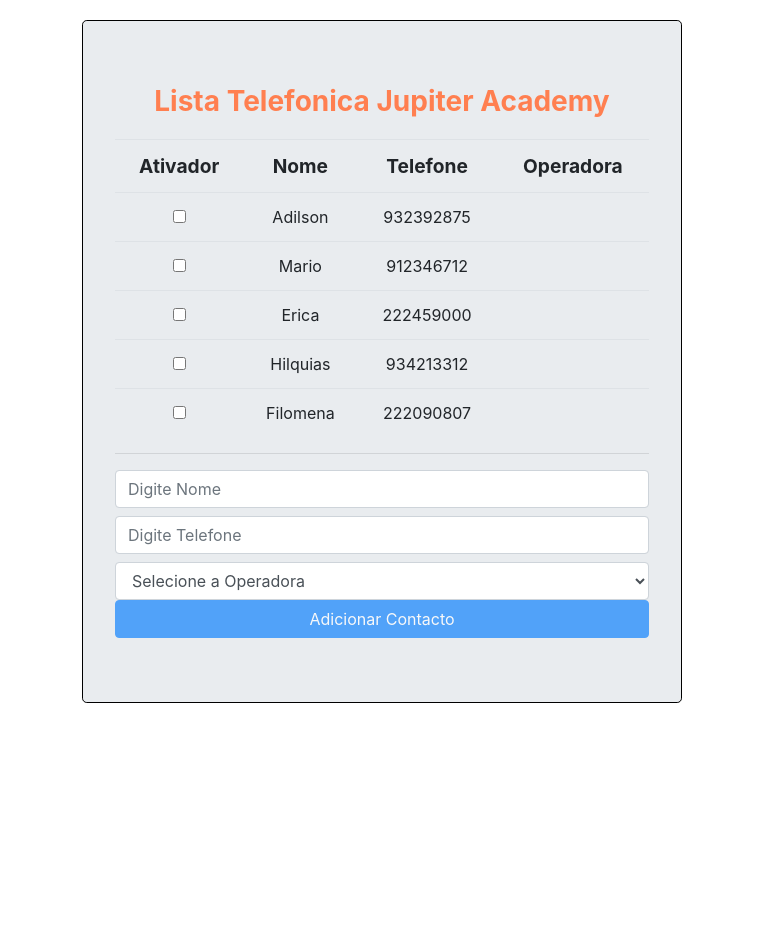
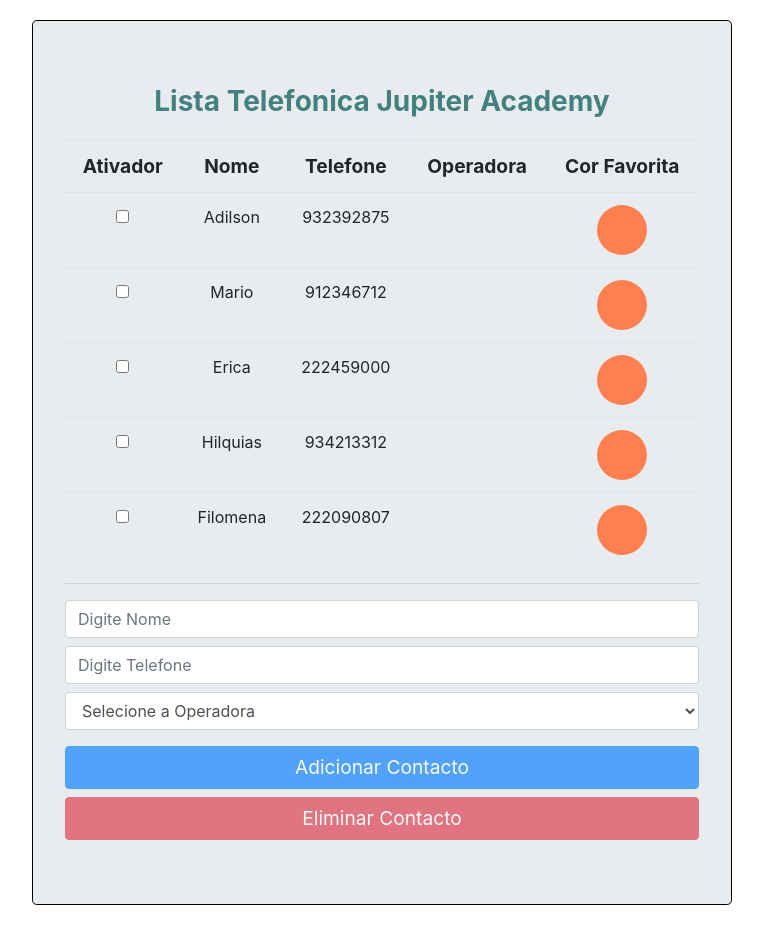
Before and after one commit to adilsonfuta/Angularjs_ListaTelefonica, a plain HTML site: page index.html in a window 1280 px wide. Shown: the whole page, without its empty margins (258-1021 px from the left). Before the commit the page ends 800 px from the top, so only its background shows below. Drawn offline with nearby package versions, Linux system fonts and the light colour scheme.

Commit message:
Adicioando cores favoritas de forma random

```diff
--- a/css/style.css
+++ b/css/style.css
@@ -3,7 +3,7 @@
 }
 
 .main-center{
-    max-width: 600px;
+    max-width: 700px;
     text-align: center;
     margin: 20px auto  0  auto;
     border: 1px solid #000;
@@ -13,7 +13,7 @@
 .main-center h3{
     text-align: center;
     margin-bottom: 20px;
-    color: coral;
+    color: rgb(67, 129, 129);
     font-weight: bold;
 }
 
@@ -22,9 +22,13 @@
     font-size: 1.2rem;
 }
 
-
 .input-box input, button{
     margin-bottom: 8px;
+}
+
+.input-box button{
+    margin-top: 1rem;
+    font-size: larger;
 }
 
 /*adicionado pelo ng-class */
@@ -36,3 +40,11 @@
     color:#000;
     font-weight: bold;
 }
+
+.basicos{
+    width: 50px;
+    height: 50px;
+    margin: auto;
+    background: coral;
+    border-radius: 50%;
+}
--- a/index.html
+++ b/index.html
@@ -36,7 +36,19 @@
                     const cp = angular.copy(contato);
                     $scope.contatos.push(cp);
                     delete $scope.contato;
-                }
+                };
+
+                $scope.ApagarContatos=function(contatos){
+                    $scope.contatos=contatos.filter(function (contato){
+                        if(!contato.selecionado)  return contato;
+                   });
+                };
+
+                $scope.iscontatoSel=function(contatos){
+                   return contatos.some(function (contato){
+                        return contato.selecionado;
+                   });
+                };
 
                 $scope.add_classe_cor="selecionado";
                 $scope.add_classe_negrito="negrito";
@@ -61,6 +73,7 @@
                 <th>Nome</th>
                 <th>Telefone</th>
                 <th>Operadora</th>
+                <th>Cor Favorita</th>
             </tr>
             <!--ng-class="[add_classe_cor,add_classe_negrito]"
                  -->
@@ -69,6 +82,7 @@
                 <td>{{cnt.nome}}</td>
                 <td>{{cnt.telefone}}</td>
                 <td>{{cnt.operadora.nome}}</td>
+                <td> <div class="basicos"></div> </td>
             </tr>
         </table>
         <hr>
@@ -85,6 +99,9 @@
 
             <button ng-click="adicionarcontato(contato)" ng-disabled="!contato.nome || !contato.telefone"
                 class="btn btn-primary btn-block"> Adicionar Contacto</button>
+
+                <button ng-click="ApagarContatos(contatos)" ng-disabled="!iscontatoSel(contatos)"
+                class="btn btn-danger btn-block"> Eliminar Contacto</button>
         </div>
 
 
@@ -129,4 +146,15 @@
 
                 <label for="">{{nome}}</label>
         <label for=""> {{telefone}}</label>
+
+
+
+        // usando no controler para seleciona um contato pela check e listar eles
+
+          $scope.ApagarContatos=function(contatos){
+                    const selContato=contatos.filter(function (contato){
+                        if(contato.selecionado)  return contato;
+                   });
+                   console.log(selContato);
+                };
             -->
```
